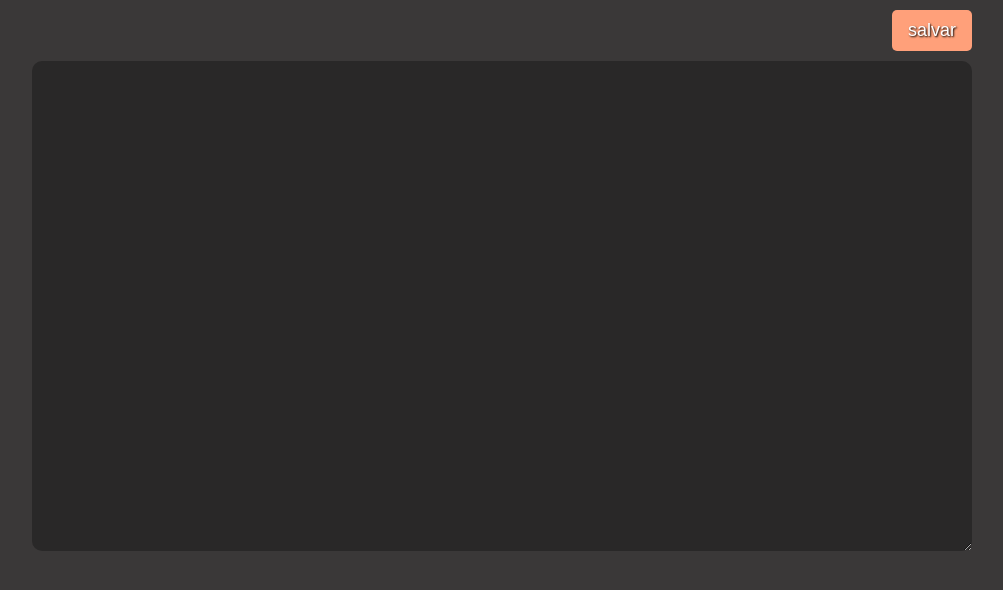
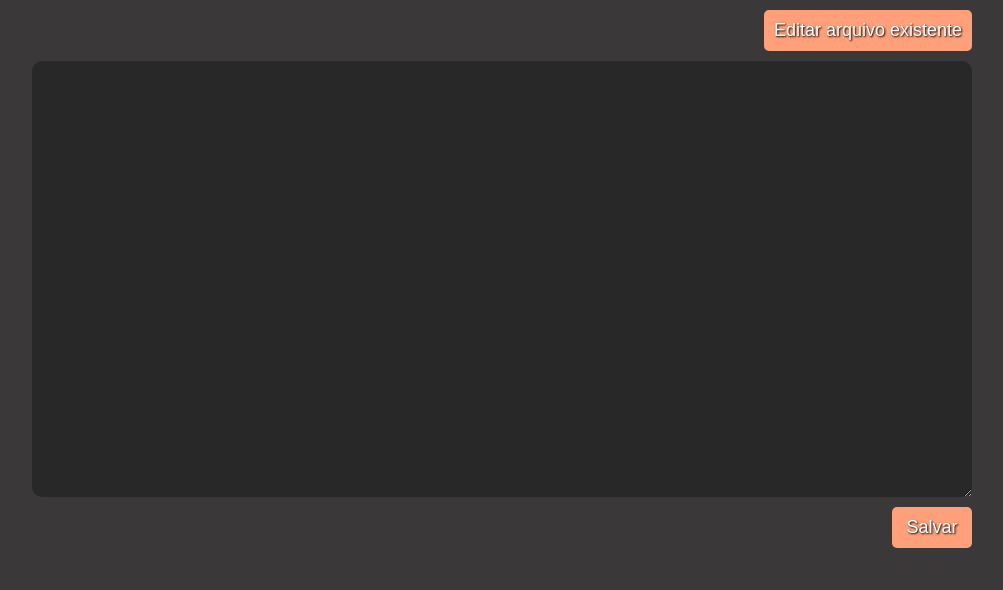
Before and after one commit to alves-victor/text-writer, a Next.js app: page /writing in a window 1280 px wide. Shown: the top 590 px of the page, without its empty margins (138-1141 px from the left). Built offline with nearby package versions, Linux system fonts and the light colour scheme.

Commit message:
controle de edição e salvamento dos arquivos de texto

```diff
--- a/src/components/text-area/index.tsx
+++ b/src/components/text-area/index.tsx
@@ -1,12 +1,71 @@
+'use client'
+import { useState } from 'react'
 import './style.css'
 
+declare global{
+    interface Window{
+        showOpenFilePicker(argument: any): any;
+        showSaveFilePicker(arument: any): any;
+    }
+}
+
 export default function Text(){
+    const [text, saveText] = useState("");
+    let fileHandle: any;
+
+    function handleChange(event: any){
+        saveText(event.target.value);
+    }
+
+    let options = {
+        types: [{
+            description: 'Apenas arquivos txt',
+            accept: {
+                'text/*': ['.txt']
+            }
+        }],
+        excludeAcceptAllOption: true,
+        multiple: false
+    }
+
+    async function chooseFile(){
+        try{
+            [fileHandle] = await window.showOpenFilePicker(options);
+        }catch{ return }
+
+        let fileData = await fileHandle.getFile();
+        Object.assign(options, {suggestedName:fileData['name']} )
+        let textareaContent = await fileData.text();
+        saveText(textareaContent);
+    }
+
+    async function handleSave(){
+        let stream = await fileHandle.createWritable();
+        await stream.write(text);
+        await stream.close();
+        alert("Arquivo Salvo!");
+        fileHandle = "";
+        saveText("");
+    }
+
+    async function saveFile(){
+        try{
+            fileHandle = await window.showSaveFilePicker(options);
+            handleSave();
+        }catch{ return }
+
+
+    }
+
     return(
         <main className="main">
             <section className='top-section'>
-                <button className='btn'>salvar</button>
+                <button className='btn' onClick={chooseFile}>Editar arquivo existente</button>
             </section>
-            <textarea name="content" className="text-area" cols={30} rows={25}></textarea>
+            <textarea onChange={handleChange} value={text} cols={30} rows={22} className="text-area" ></textarea>
+            <section className='bottom-section'>
+                <button className='btn' onClick={saveFile}>Salvar</button>
+            </section>
         </main>
     )
 }
```
